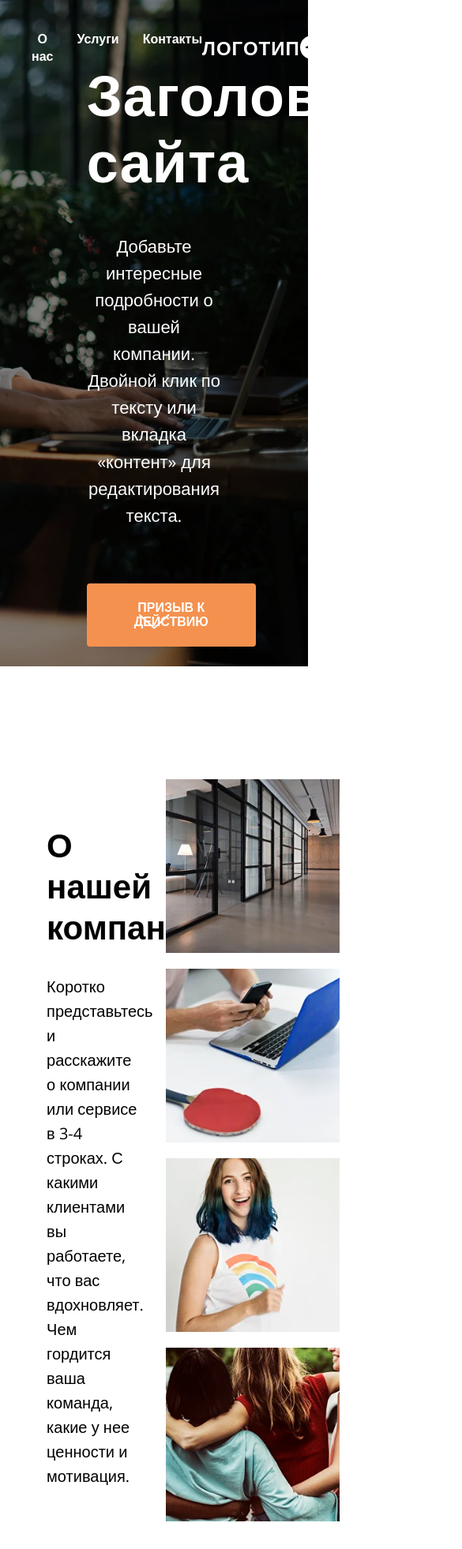
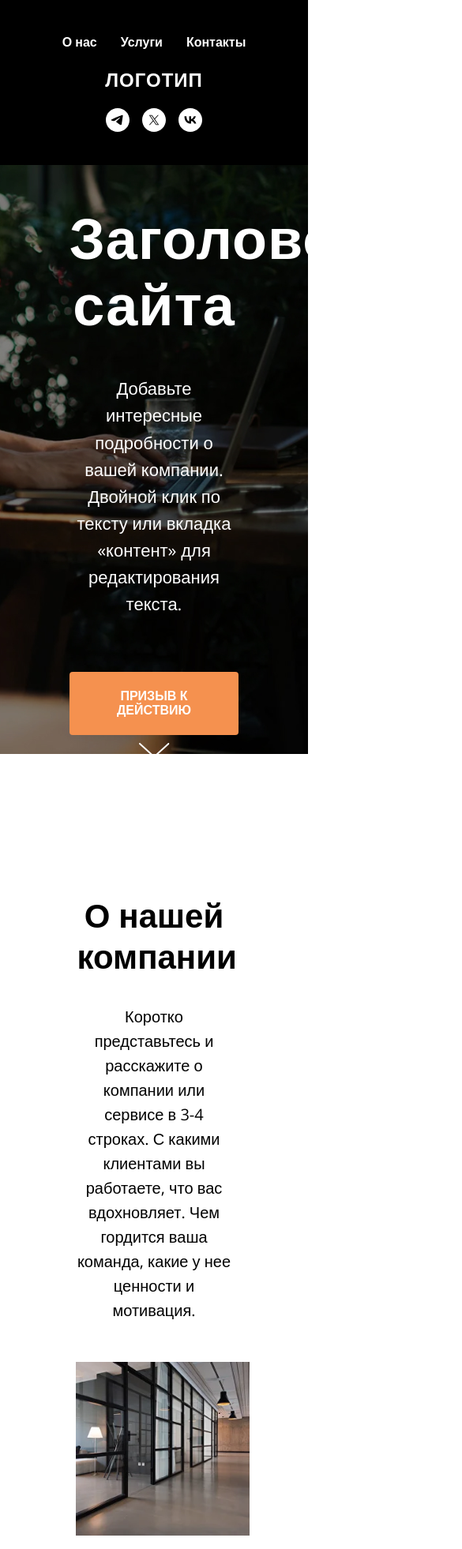
Before and after one commit to wja36rus/vik-2, a plain HTML site: page index.html in a window 390 px wide. Shown: the top 1962 px of the page at 79% size, 585 px wide, since content can reach past the window. Drawn offline with nearby package versions, Linux system fonts and the light colour scheme.

Commit message:
Update style.css

```diff
--- a/style/style.css
+++ b/style/style.css
@@ -1,14 +1,14 @@
 body {
   padding: 0;
   margin: 0;
-  font-family: 'Open Sans', sans-serif;
+  font-family: "Open Sans", sans-serif;
   font-optical-sizing: auto;
   font-style: normal;
 }
 
 #home {
   height: calc(100vh - 80px);
-  background-image: url('../images/img/background.jpg');
+  background-image: url("../images/img/background.jpg");
   background-position: right;
   background-size: cover;
   padding: 40px;
@@ -160,7 +160,8 @@ nav {
   display: flex;
   flex-wrap: wrap;
   gap: 20px;
-  width: 50%;
+  width: 51%;
+  margin: 0 auto;
 }
 
 .title-about {
@@ -229,7 +230,7 @@ nav {
 
 #doit {
   background-attachment: fixed;
-  background-image: url('../images/form/blob.jpg');
+  background-image: url("../images/form/blob.jpg");
   background-size: cover;
   background-position: center;
 }
@@ -279,9 +280,9 @@ nav {
 }
 
 .doit-btn::before {
-  content: ' ';
+  content: " ";
   position: absolute;
-  background-image: url('../images/icon/arrow-form.svg');
+  background-image: url("../images/icon/arrow-form.svg");
   width: 45px;
   height: 54px;
   background-size: contain;
@@ -350,7 +351,7 @@ nav {
 
 #form {
   height: 100vh;
-  background-image: url('../images/form/form.jpg');
+  background-image: url("../images/form/form.jpg");
   background-size: cover;
   display: flex;
   flex-direction: column;
@@ -458,3 +459,43 @@ footer {
   margin: 0 auto;
   width: max-content;
 }
+
+@media screen and (max-width: 991px) {
+  #nav-home {
+    display: grid;
+    height: auto;
+    gap: 20px;
+    text-align: center;
+    align-items: center;
+    justify-content: center;
+    background: black;
+    padding: 5vh 0;
+  }
+
+  .media-icon {
+    margin: 0 auto;
+  }
+
+  #home {
+    padding: 0;
+    height: auto;
+  }
+
+  .about-wrapper {
+    display: grid;
+    width: auto;
+    text-align: center;
+}
+
+.text-about-wrapper {
+    margin: 0 auto;
+}
+
+.form-wrapper {
+    display: grid;
+}
+
+.form-text {
+    width: 50%;
+}
+}
```
